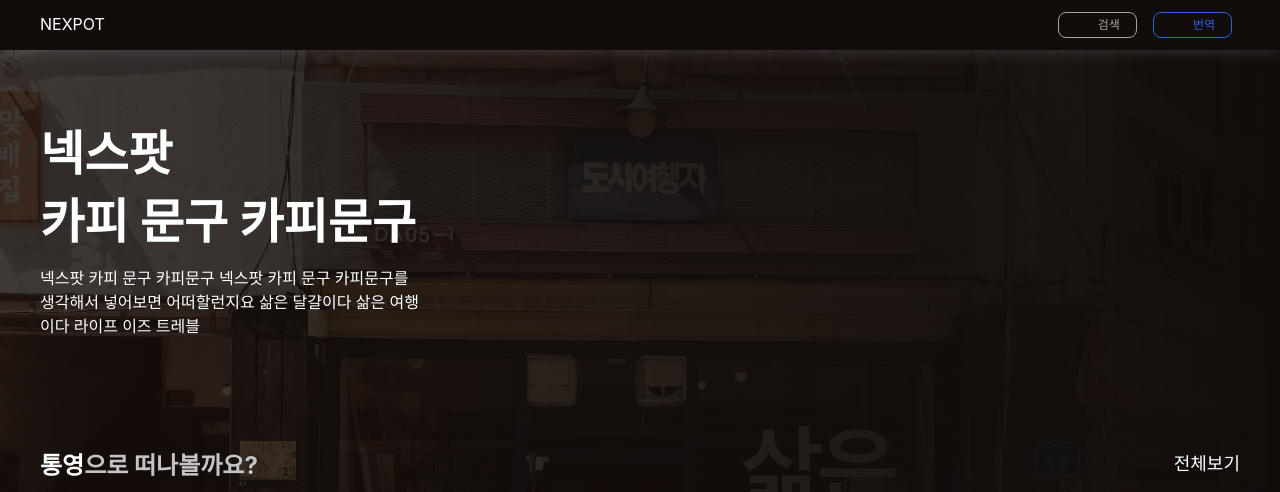
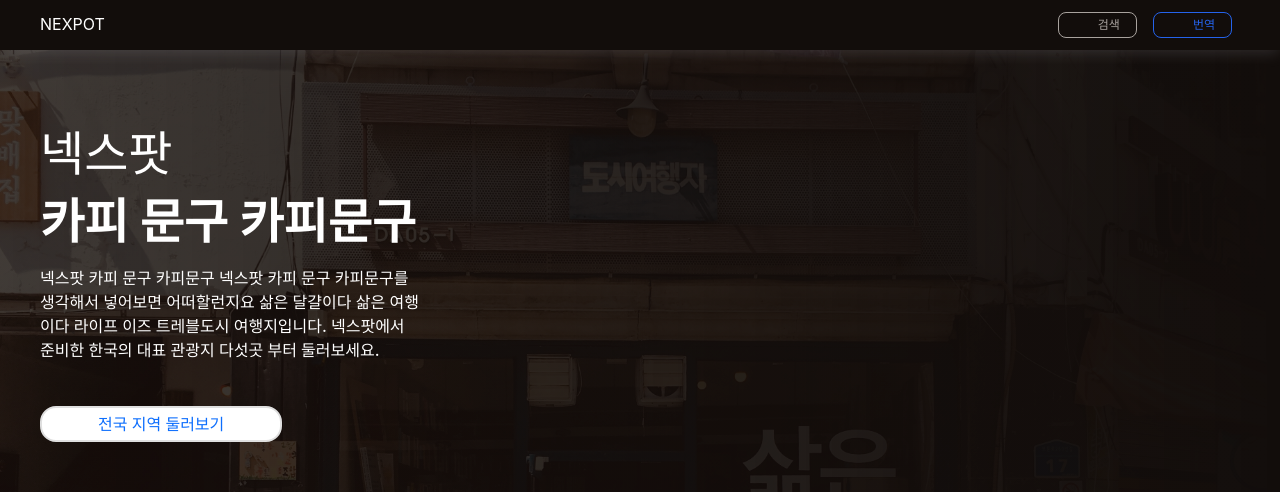
Before and after one commit to NEXPOT/Nexpot, a React (Create React App) app in the folder front-end/: page / in a window 1280 px wide. Shown: the top 492 px of the page. Built offline with nearby package versions, Linux system fonts and the light colour scheme; no server answers; some icons are missing.

Commit message:
route and add region page

```diff
--- a/front-end/src/App.js
+++ b/front-end/src/App.js
@@ -1,7 +1,7 @@
 import './App.css';
 import SearchHeader from './components/search_header';
 import Footer from './components/footer';
-import { Main, Detail, SearchResult } from './pages';
+import { Main, Detail, SearchResult, Region } from './pages';
 import { BrowserRouter, Route, Routes } from "react-router-dom";
 import ScrollToTop from './components/scroll_to_top';
 
@@ -14,6 +14,7 @@
           <SearchHeader />
           <Routes>
             <Route exact path="/" element={<Main />} />
+            <Route path="/allregion" element={<Region />} />
             <Route path="/detail/:videoid" element={<Detail />} />
             <Route path="/result" element={<SearchResult />} />
           </Routes>
--- a/front-end/src/pages/Main.js
+++ b/front-end/src/pages/Main.js
@@ -1,4 +1,5 @@
 import React from 'react'
+import { Link } from 'react-router-dom';
 import VideoList from '../components/video_list'
 
 export default function Main() {
@@ -20,7 +21,7 @@
 		mainRegion.push(pickRegion);
 	}
 
-	// 	광역시 = ['서울','부산','대구','인천','광주','대전','울산','세종','제주']
+	// 광역시 = ['서울','부산','대구','인천','광주','대전','울산','세종','제주']
 	// 강원 = ['강릉','원주','속초','평창','양양']
 	// 경기 = ['수원','용인','고양','가평','양평','대부도','파주','포천']
 	// 충북 = ['청주','충주','제천','단양']
@@ -32,11 +33,14 @@
 
 	return (
 		<>
-			<div className="mx-10 mt-20">
-				<p className="mb-5 text-5xl font-bold text-white">넥스팟</p>
-				<p className="mb-5 text-5xl font-bold text-white">카피 문구 카피문구</p>
-				<p className="text-base font-medium text-white mb-28">넥스팟 카피 문구 카피문구 넥스팟 카피 문구 카피문구를<br /> 생각해서 넣어보면 어떠할런지요 삶은 달걀이다 삶은 여행<br />이다 라이프 이즈 트레블
+			<div className="mx-10 mt-20 text-white mb-36">
+				<p className="mb-5 text-5xl font-bol">넥스팟</p>
+				<p className="mb-5 text-5xl font-bold">카피 문구 카피문구</p>
+				<p className="text-base font-medium">넥스팟 카피 문구 카피문구 넥스팟 카피 문구 카피문구를<br /> 생각해서 넣어보면 어떠할런지요 삶은 달걀이다 삶은 여행<br />이다 라이프 이즈 트레블도시 여행지입니다. 넥스팟에서 <br /> 준비한 한국의 대표 관광지 다섯곳 부터 둘러보세요.
 				</p>
+				<Link to='/allregion'>
+				<button className='font-medium py-1 border-2 border-[#DFDFDF] px-14 mt-11 text-[#0D6EFD] bg-[#ffffff] rounded-2xl hover:border-[#0D6EFD] hover:font-semibold'>전국 지역 둘러보기</button>
+				</Link>
 			</div>
 			{mainRegion.map((regionName, idx) =>
 				<div key={idx}>
--- /dev/null
+++ b/front-end/src/pages/Region.js
@@ -0,0 +1,33 @@
+import React from 'react'
+
+export default function Region() {
+
+	const region = ["전국", "서울", "광역시", "강원", "경기", "충북", "충남", "전북", "전남", "경북", "경남"];
+
+	// 광역시 = ['부산','대구','인천','광주','대전','울산','세종','제주']
+	// 서울 = ['서울']
+	// 강원 = ['강릉','원주','속초','평창','양양']
+	// 경기 = ['수원','용인','고양','가평','양평','대부도','파주','포천']
+	// 충북 = ['청주','충주','제천','단양']
+	// 충남 = ['천안','보령','부여','태안' ,'당진']
+	// 전북 = ['전주','군산','고창','부안']
+	// 전남 = ['여수','해남','보성','담양','목포']
+	// 경북 = ['포항','경주','울릉도','안동' ,'문경']
+	// 경남 = ['진주','통영','거제','남해']
+
+	return (
+		<div className='mx-10 mt-20 text-white'>
+			<p className='mb-5 text-2xl font-bold'>관광지 선택</p>
+			<div className='overflow-scroll'>
+
+			{region.map((regionName, idx) =>
+				<button key={idx} className='hover:cursor-default mb-2 px-6 mr-3 py-0.5 border-[#0D6EFD] border-[1px] rounded-2xl text-sm font-semibold text-[#0D6EFD]'>
+					{regionName}
+				</button>
+			)}
+
+			</div>
+
+		</div>
+	)
+}
--- a/front-end/src/pages/index.js
+++ b/front-end/src/pages/index.js
@@ -1,3 +1,4 @@
 export { default as Detail } from './Detail';
 export { default as Main } from './Main';
 export { default as SearchResult } from './SearchResult';
+export { default as Region } from './Region';
```
